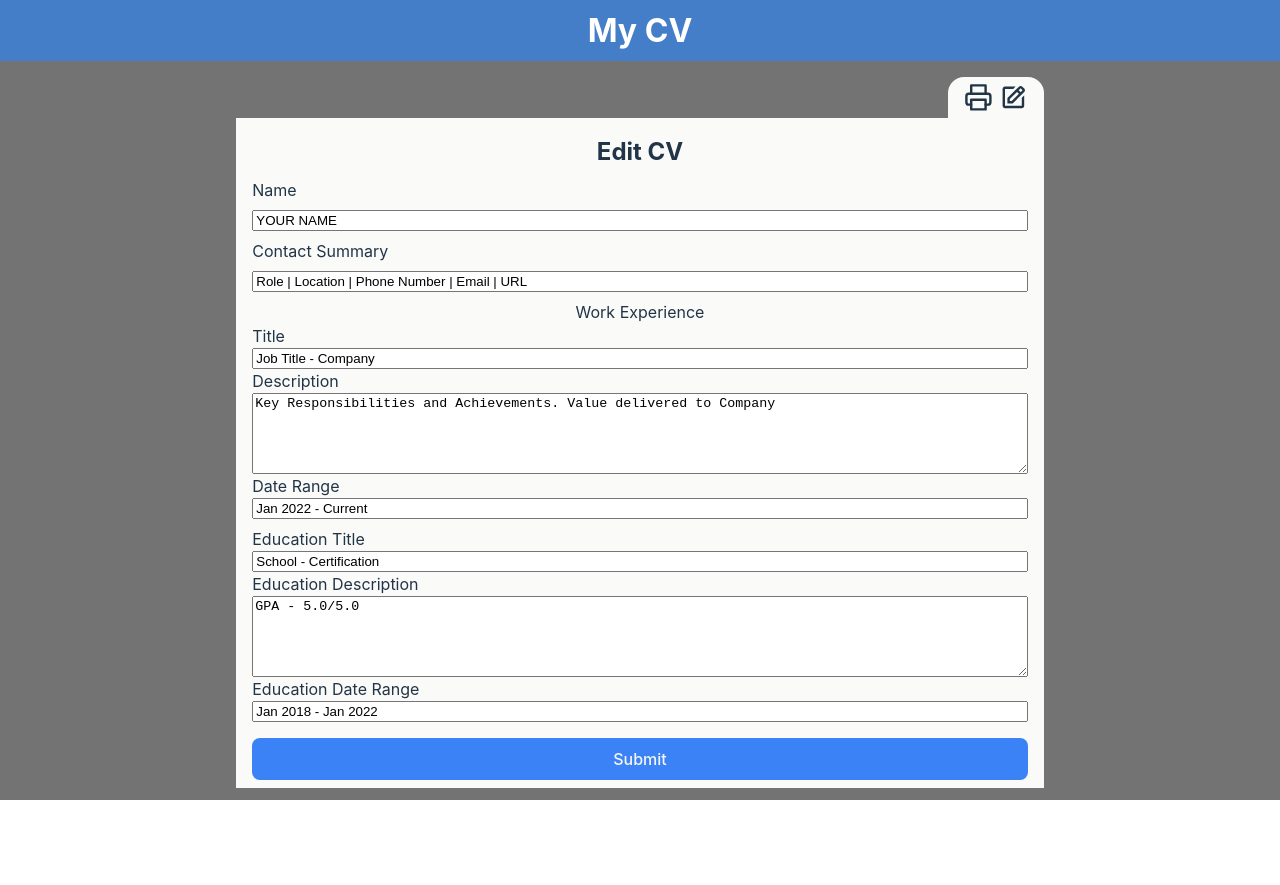
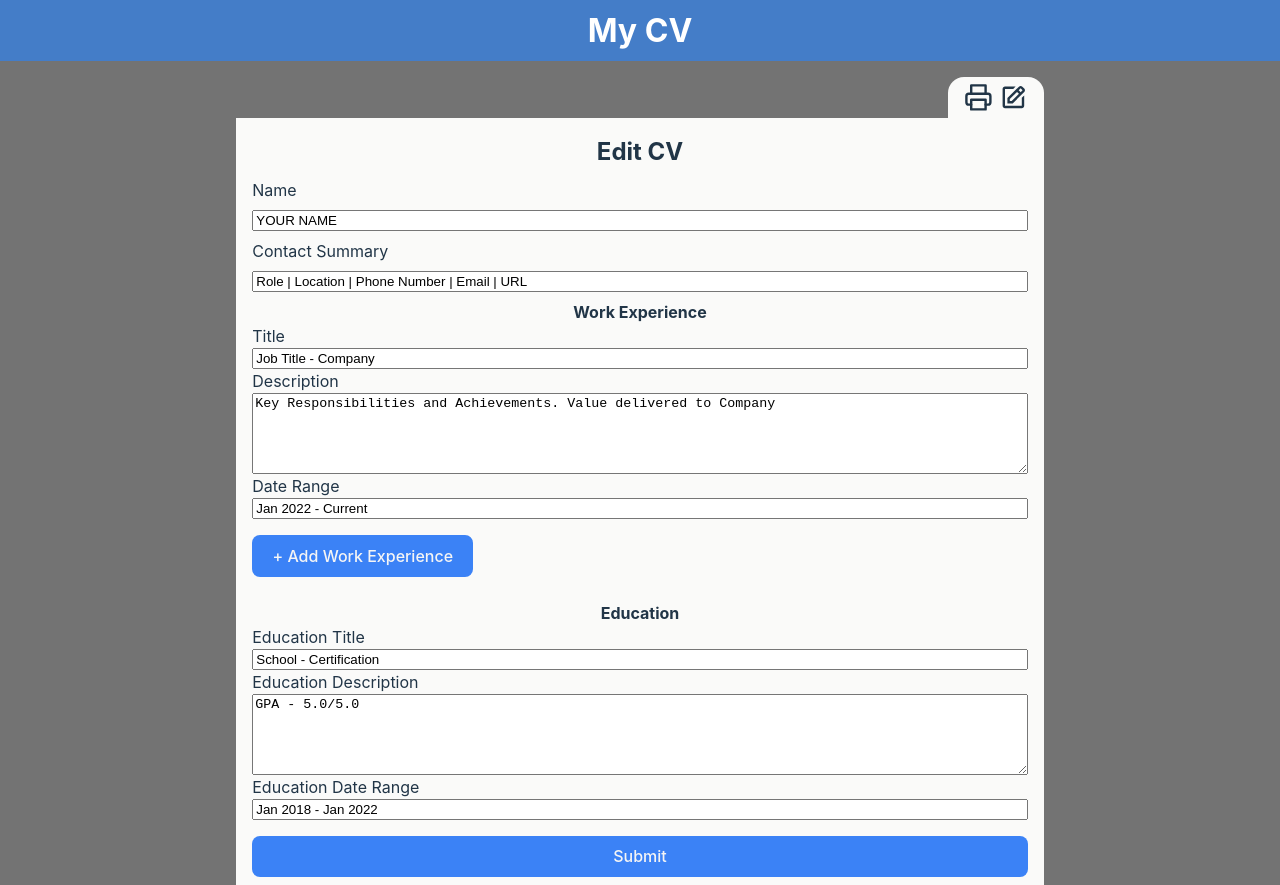
Before and after one commit to JeremyLoh/odin-project, a React (Vite) app in the folder cv/: page / in a window 1280 px wide. Both pictures are taken after a click on the icon 1013 px from the left and 97 px from the top of the page. Before the commit the page ends 800 px from the top, so only its background shows below. Built offline with nearby package versions, Linux system fonts and the light colour scheme.

Commit message:
feat: add cv edit button for adding work experience

```diff
--- a/cv/src/components/CvEditForm.jsx
+++ b/cv/src/components/CvEditForm.jsx
@@ -1,6 +1,6 @@
 import { useFieldArray, useForm } from "react-hook-form"
 import "../styles/CvEditForm.css"
-import Experience from "../model/Experience"
+import Experience, { defaultWorkExperience } from "../model/Experience"
 
 export default function CvEditForm({ cvDetails, handleCvSubmit }) {
   const {
@@ -20,10 +20,11 @@ export default function CvEditForm({ cvDetails, handleCvSubmit }) {
       ),
     },
   })
-  const { fields: workExperiencesFields } = useFieldArray({
-    control,
-    name: "workExperiences",
-  })
+  const { fields: workExperiencesFields, append: appendWorkExperience } =
+    useFieldArray({
+      control,
+      name: "workExperiences",
+    })
   const { fields: educationFields } = useFieldArray({
     control,
     name: "educationHistory",
@@ -86,8 +87,20 @@ export default function CvEditForm({ cvDetails, handleCvSubmit }) {
         >
           <p>Work Experience</p>
           {getWorkExperienceSection(workExperiencesFields, errors, register)}
+          <button
+            type="button"
+            onClick={() => appendWorkExperience(defaultWorkExperience)}
+            className="add-work-experience-btn"
+            data-cy="edit-cv-add-work-experience-btn"
+          >
+            + Add Work Experience
+          </button>
         </div>
-        <div data-cy="edit-cv-education-container">
+        <div
+          className="edit-cv-education-container"
+          data-cy="edit-cv-education-container"
+        >
+          <p>Education</p>
           {getEducationSection(educationFields, errors, register)}
         </div>
         <button
@@ -104,6 +117,7 @@ export default function CvEditForm({ cvDetails, handleCvSubmit }) {
 }
 
 function getWorkExperienceSection(workExperiencesFields, errors, register) {
+  const lastElementIndex = workExperiencesFields.length - 1
   return workExperiencesFields.map((field, index) => {
     return (
       <section key={field.id} className="work-experience-card">
@@ -163,6 +177,7 @@ function getWorkExperienceSection(workExperiencesFields, errors, register) {
           data-cy={`${index}-dateRange`}
           {...register(`workExperiences.${index}.dateRange`)}
         />
+        {index === lastElementIndex ? null : <hr className="divider" />}
       </section>
     )
   })
--- a/cv/src/styles/CvEditForm.css
+++ b/cv/src/styles/CvEditForm.css
@@ -27,14 +27,20 @@
   margin-top: 0.5rem;
 }
 
+.edit-cv-form-submit-btn:hover {
+  background-color: #2563eb;
+}
+
 .edit-cv-form-submit-btn:disabled {
   background-color: #93c5fd;
   color: #555;
 }
 
-.edit-cv-work-experience-container p {
+.edit-cv-work-experience-container p,
+.edit-cv-education-container p {
   margin: 0;
   text-align: center;
+  font-weight: bold;
 }
 
 .work-experience-card,
@@ -42,3 +48,20 @@
   display: flex;
   flex-direction: column;
 }
+
+.add-work-experience-btn {
+  margin: 1rem 0;
+  background-color: #3b82f6;
+  color: whitesmoke;
+}
+
+.add-work-experience-btn:hover {
+  background-color: #2563eb;
+}
+
+.divider {
+  width: 100%;
+  border: 0.4mm solid #777;
+  border-radius: 8px;
+  margin: 1rem 0;
+}
```
Also changed, not shown: 2 other files (tests, documents, lock files or other folders).
